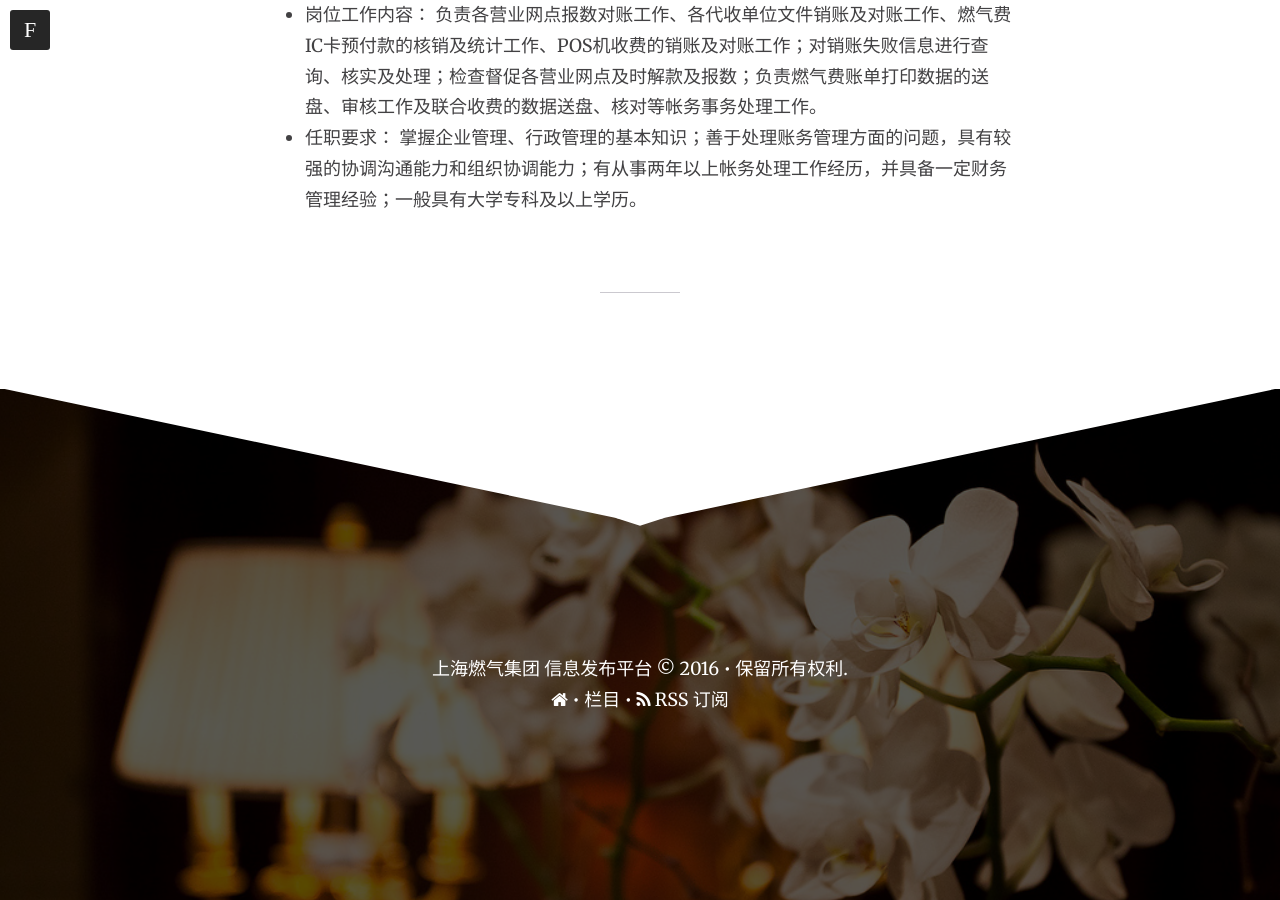
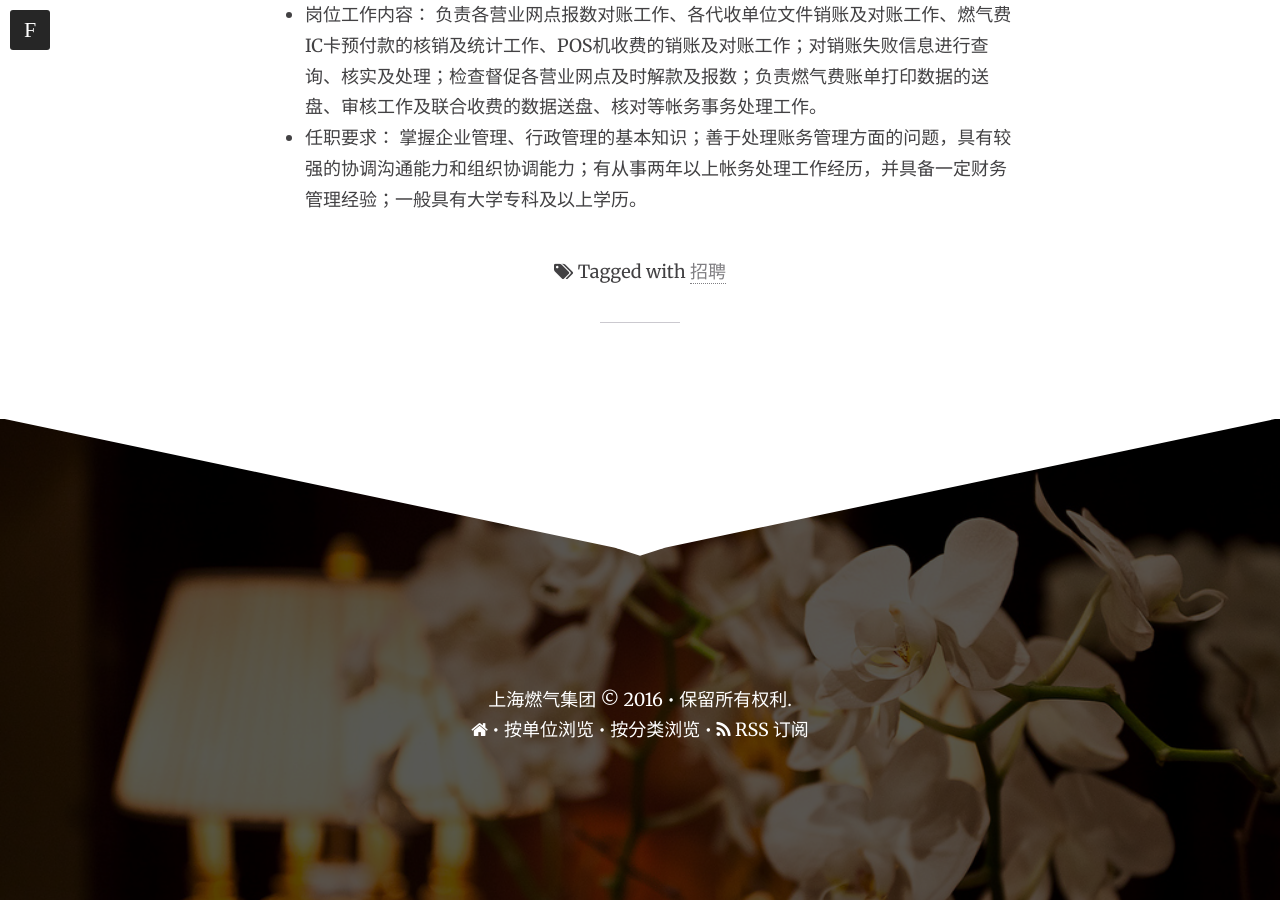
Before and after one commit to huangyiirene/portal-shgas, a Jekyll site: the page built from _posts/2016-03-15-集团客户服务中心业务管理等岗位招聘.md, in a window 1280 px wide and 900 px high, scrolled down 2315 px. Built offline with Jekyll 4.4.1, drawn with Linux system fonts in a browser that asks for light colours.

Commit message:
add tags

```diff
--- a/_config.yml
+++ b/_config.yml
@@ -22,7 +22,7 @@ url:       		   ""
 
 # Owner/author information
 owner:
-  name:           上海燃气集团 信息发布平台
+  name:           上海燃气集团
   avatar:         hmfaysal.jpg
   email:          support@steedos.com
   # Use the coder's toolbox at http://coderstoolbox.net/string/#!encoding=xml&action=encode&charset=us_ascii to encode your description into XML string
@@ -44,8 +44,10 @@ links:
     url: /
     external: false
     icon: home
-  - title: 栏目
+  - title: 按单位浏览
     url: /categories
+  - title: 按分类浏览
+    url: /tags
 
 # http://en.wikipedia.org/wiki/List_of_tz_database_time_zones
 timezone:    America/New_York
--- a/_includes/footer.html
+++ b/_includes/footer.html
@@ -50,7 +50,7 @@
             </li>{% endif %}
         </ul>
             <div>
-                <a href="{{ site.url }}/about/">{{ site.owner.name }}</a> &copy; {{ site.time | date: '%Y' }} &bull; 保留所有权利.
+                <a href="{{ site.url }}/">{{ site.owner.name }}</a> &copy; {{ site.time | date: '%Y' }} &bull; 保留所有权利.
             </div>
             <ul class="menu-items">
             {% for link in site.links %}
```
Also changed, not shown: _posts/2016-03-15-客服中心主任招聘.md (+2 -1 lines), _posts/2016-03-15-集团客户服务中心业务管理等岗位招聘.md (+2 -1 lines).
